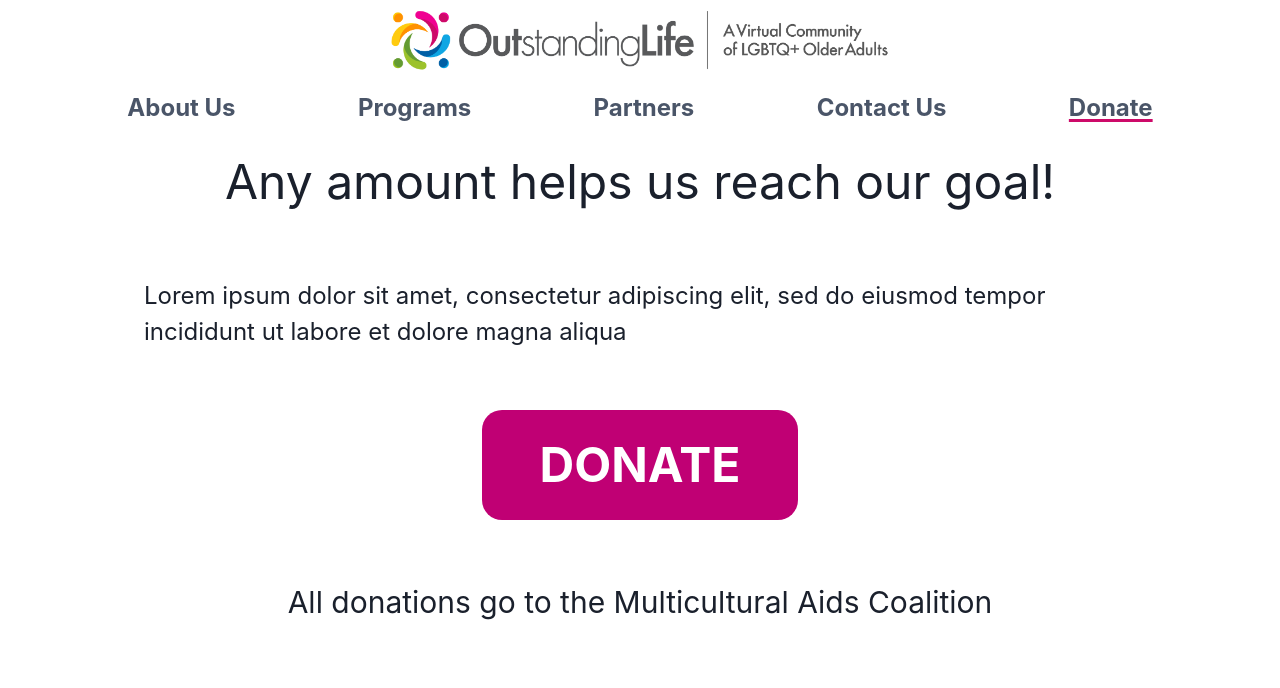
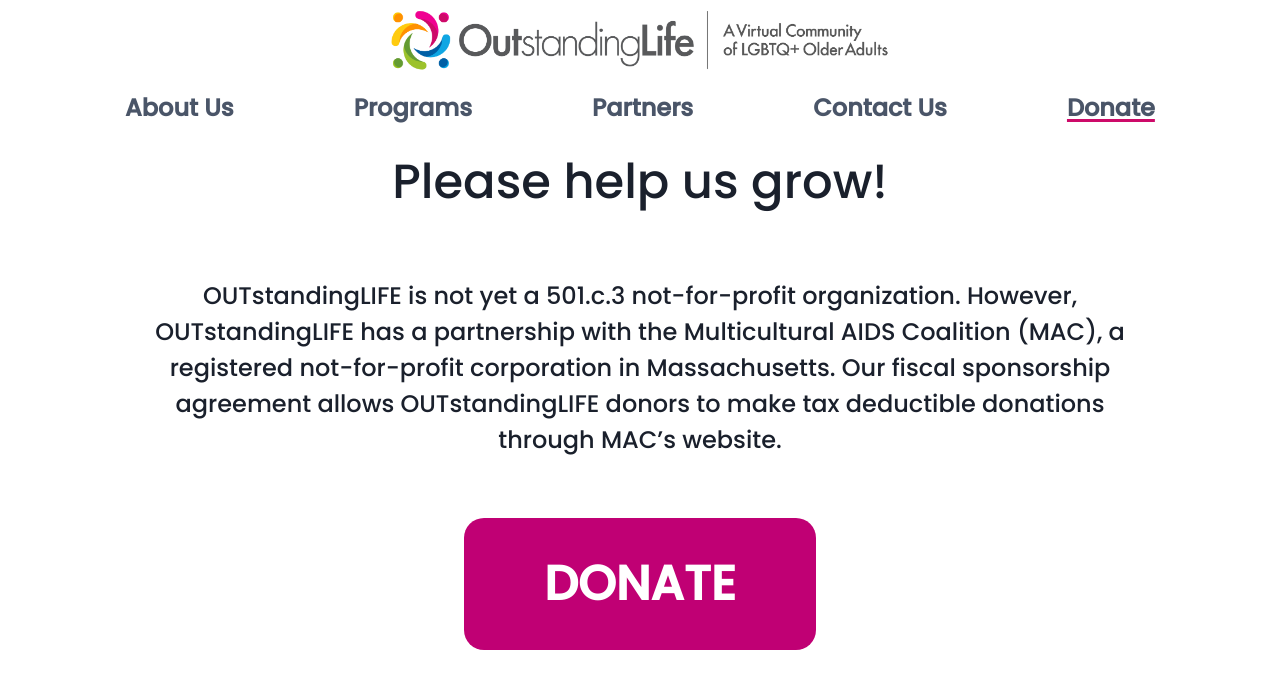
Before and after one commit to Code-4-Community/outstanding-life, a Next.js app: page /donate in a window 1280 px wide. Shown: the top 688 px of the page. Built offline with nearby package versions, Linux system fonts and the light colour scheme.

Commit message:
Add fontsource poppins dependancy, set font globally to poppins, update donate page text to final design

```diff
--- a/package.json
+++ b/package.json
@@ -17,6 +17,7 @@
     "@chakra-ui/react": "^1.7.3",
     "@emotion/react": "^11.7.1",
     "@emotion/styled": "^11.6.0",
+    "@fontsource/poppins": "^4.5.8",
     "@next-auth/prisma-adapter": "^1.0.1",
     "@prisma/client": "^3.7.0",
     "axios": "^0.26.1",
--- a/pages/donate/index.tsx
+++ b/pages/donate/index.tsx
@@ -4,49 +4,41 @@
 const Donate: React.FC = () => {
   return (
     <>
-      <Flex gap={'150px'} flexDir={'column'}>
-        <Container maxW={'container.lg'} mb="100px">
-          <Flex gap={'60px'} flexDir="column">
-            <div data-cy="donate-top-message" id={'donate-top-message'}>
-              <Flex flexDir="column" gap={'15px'}>
-                <Center>
-                  <Text fontSize="5xl">Any amount helps us reach our goal!</Text>
-                </Center>
+      <Flex gap="150px" flexDir="column">
+        <Container maxW="container.lg" mb="100px">
+          <Flex gap="60px" flexDir="column">
+            <div data-cy="donate-top-message" id="donate-top-message">
+              <Flex flexDir="column" gap="15px">
+                <Text fontSize="5xl" textAlign="center">
+                  Please help us grow!
+                </Text>
               </Flex>
             </div>
-            <div data-cy="donate-top-submessage" id={'donate-top-submessage'}>
-              <Flex flexDir="column" gap={'15px'}>
-                <Center>
-                  <Text fontSize="24px">
-                    Lorem ipsum dolor sit amet, consectetur adipiscing elit, sed do eiusmod tempor
-                    incididunt ut labore et dolore magna aliqua
-                  </Text>
-                </Center>
+            <div data-cy="donate-top-submessage" id="donate-top-submessage">
+              <Flex flexDir="column" gap="15px">
+                <Text fontSize="24px" textAlign="center">
+                  OUTstandingLIFE is not yet a 501.c.3 not-for-profit organization. However,
+                  OUTstandingLIFE has a partnership with the Multicultural AIDS Coalition (MAC), a
+                  registered not-for-profit corporation in Massachusetts. Our fiscal sponsorship
+                  agreement allows OUTstandingLIFE donors to make tax deductible donations through
+                  MAC’s website.
+                </Text>
               </Flex>
             </div>
             <div data-cy="donate-button">
-              <Flex flexDir="column" gap={'15px'}>
+              <Flex flexDir="column" gap="15px">
                 <Center>
                   <NextLink href="/">
                     <Link
-                      as="button"
                       bg="#C00074"
                       color="#FFFFFF"
                       borderRadius="20"
-                      width="316px"
-                      height="110px"
+                      padding="30px 80px"
                       fontSize="48px"
                       fontWeight="bolder">
                       DONATE
                     </Link>
                   </NextLink>
-                </Center>
-              </Flex>
-            </div>
-            <div data-cy="donate-bottom-message">
-              <Flex flexDir="column" gap={'15px'}>
-                <Center>
-                  <Text fontSize="3xl">All donations go to the Multicultural Aids Coalition</Text>
                 </Center>
               </Flex>
             </div>
--- a/styles/theme.js
+++ b/styles/theme.js
@@ -1,4 +1,5 @@
 import { extendTheme } from '@chakra-ui/react';
+import '@fontsource/poppins/500.css';
 
 const Theme = extendTheme({
   colors: {
@@ -9,6 +10,10 @@
       500: '#C00074',
     },
   },
+  fonts: {
+    heading: `'poppins', sans-serif`,
+    body: `'poppins', sans-serif`,
+  },
 });
 
 export default Theme;
```
Also changed, not shown: 1 other file (tests, documents, lock files or other folders).
